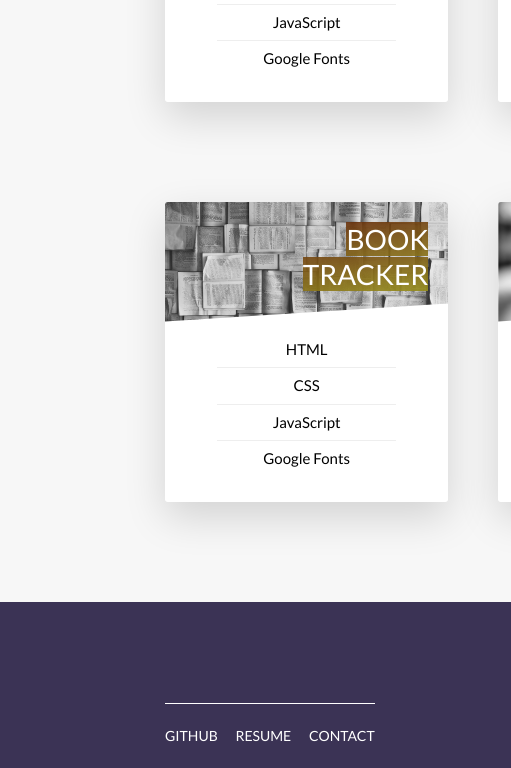
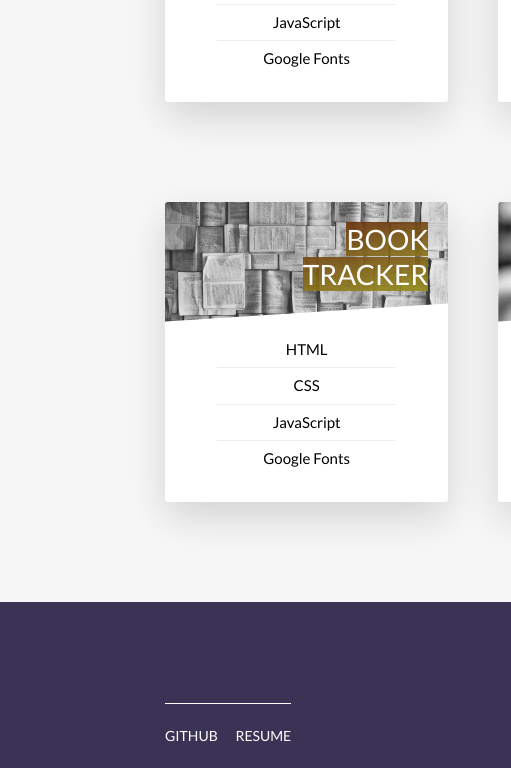
Before and after one commit to nmccooey/portfolio, a website: page index.html in a window 1280 px wide. Shown: the part 2319-3087 px from the top of the page, 0-511 px from the left. Drawn offline with Linux system fonts and the light colour scheme.

Commit message:
Changed footer links.

```diff
--- a/index.html
+++ b/index.html
@@ -343,7 +343,6 @@
                         <ul class="footer__list">
                             <li class="footer__item"><a href="https://github.com/nmccooey" class="footer__link" target="_blank">Github</a></li>
                             <li class="footer__item"><a href="#" class="footer__link">Resume</a></li>
-                            <li class="footer__item"><a href="#" class="footer__link">Contact</a></li>
                         </ul>
                     </div>
                 </div>
```
